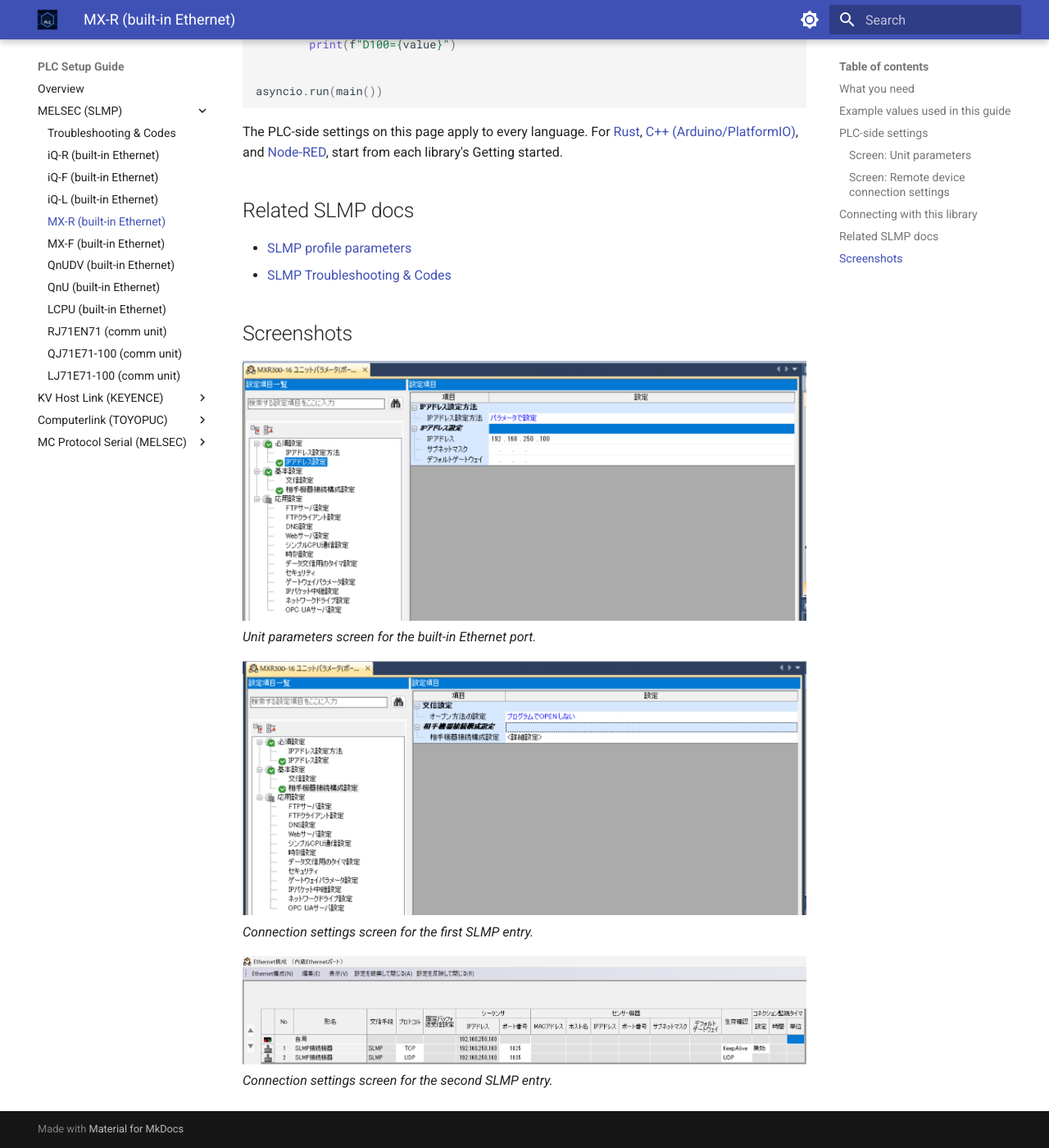
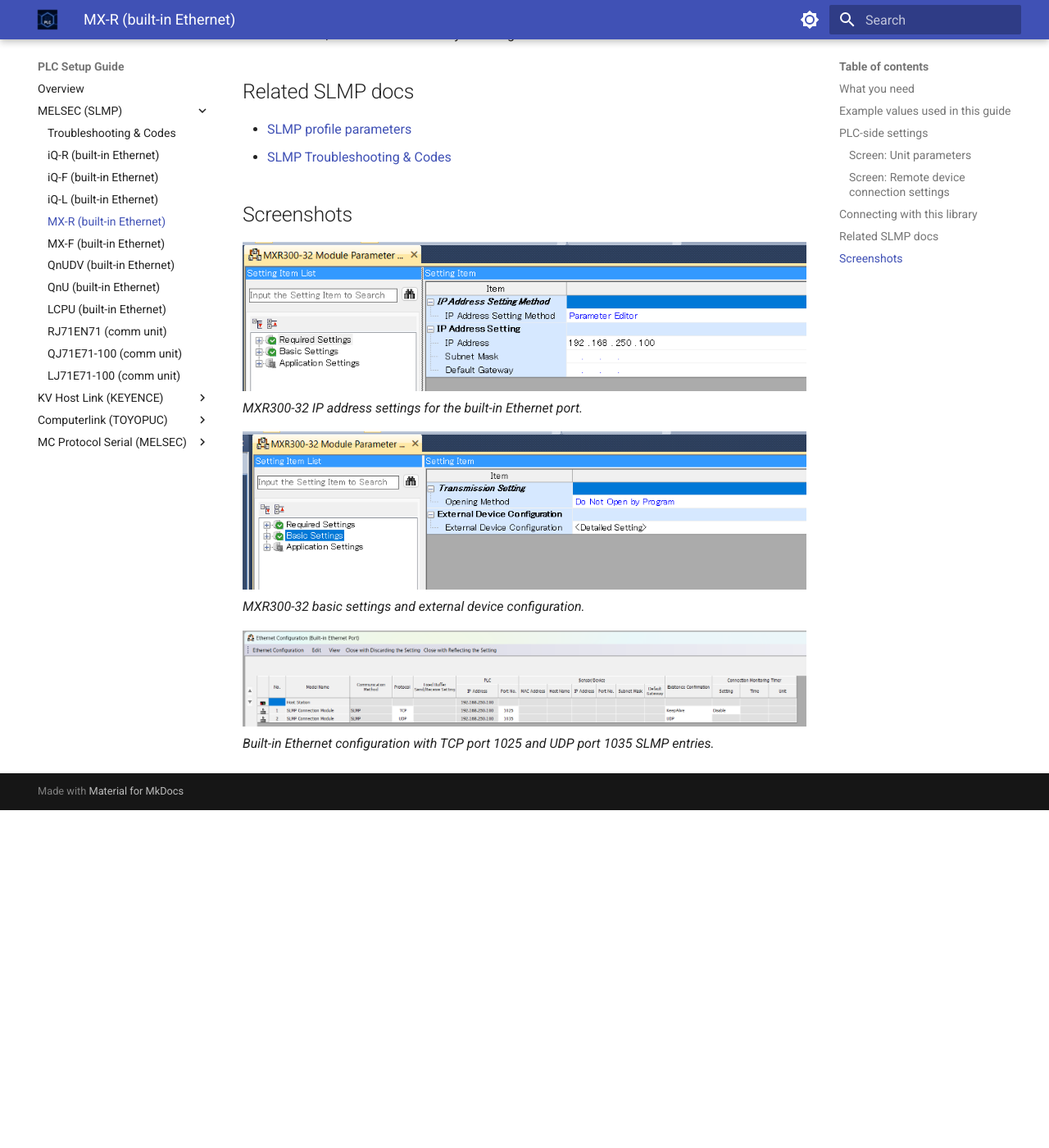
Before and after one commit to fa-yoshinobu/plc-comm-docs-site, an MkDocs documentation site: the page built from docs/plc-setup/slmp/mx-r.md, in a window 1280 px wide and 1400 px high, scrolled down 2207 px. Shown: the whole window at 82% size. Built offline with MkDocs 1.6.1 and Material for MkDocs 9.7.7, drawn with Linux system fonts in a browser that asks for light colours; after the commit the page ends 3195 px from its top, so only the background shows below that; some of the changed text lies outside the part shown.

Commit message:
Refresh MX-R setup screenshots

```diff
--- a/docs/plc-setup/slmp/mx-r.md
+++ b/docs/plc-setup/slmp/mx-r.md
@@ -19,9 +19,6 @@ MELSEC MX-R — built-in Ethernet port (CPU module).
 ## PLC-side settings
 
 MX-R uses its own canonical library profile (`melsec:mx-r`) while keeping iQ-R-compatible SLMP connection settings.
-
-!!! note "Connection reports wanted"
-    This project has not yet received live connection reports for the `melsec:mx-r` profile. If you use this profile, please report both successful and failed connection examples, including the PLC model, port setting, selected profile, and first SLMP end code when a connection fails.
 
 ### Screen: Unit parameters
 
@@ -93,11 +90,11 @@ library's Getting started.
 
 ## Screenshots
 
-![Unit parameters screen for the built-in Ethernet port](../images/slmp/mx-r/screenshot-01.png)
-*Unit parameters screen for the built-in Ethernet port.*
+![MXR300-32 IP address settings for the built-in Ethernet port](../images/slmp/mx-r/screenshot-01.png)
+*MXR300-32 IP address settings for the built-in Ethernet port.*
 
-![Connection settings screen for the first SLMP entry](../images/slmp/mx-r/screenshot-02.png)
-*Connection settings screen for the first SLMP entry.*
+![MXR300-32 basic settings and external device configuration](../images/slmp/mx-r/screenshot-02.png)
+*MXR300-32 basic settings and external device configuration.*
 
-![Connection settings screen for the second SLMP entry](../images/slmp/mx-r/screenshot-03.png)
-*Connection settings screen for the second SLMP entry.*
+![Built-in Ethernet configuration with TCP and UDP SLMP entries](../images/slmp/mx-r/screenshot-03.png)
+*Built-in Ethernet configuration with TCP port 1025 and UDP port 1035 SLMP entries.*
```
Also changed, not shown: docs/plc-setup/images/slmp/mx-r/screenshot-01.png, docs/plc-setup/images/slmp/mx-r/screenshot-02.png, docs/plc-setup/images/slmp/mx-r/screenshot-03.png.
